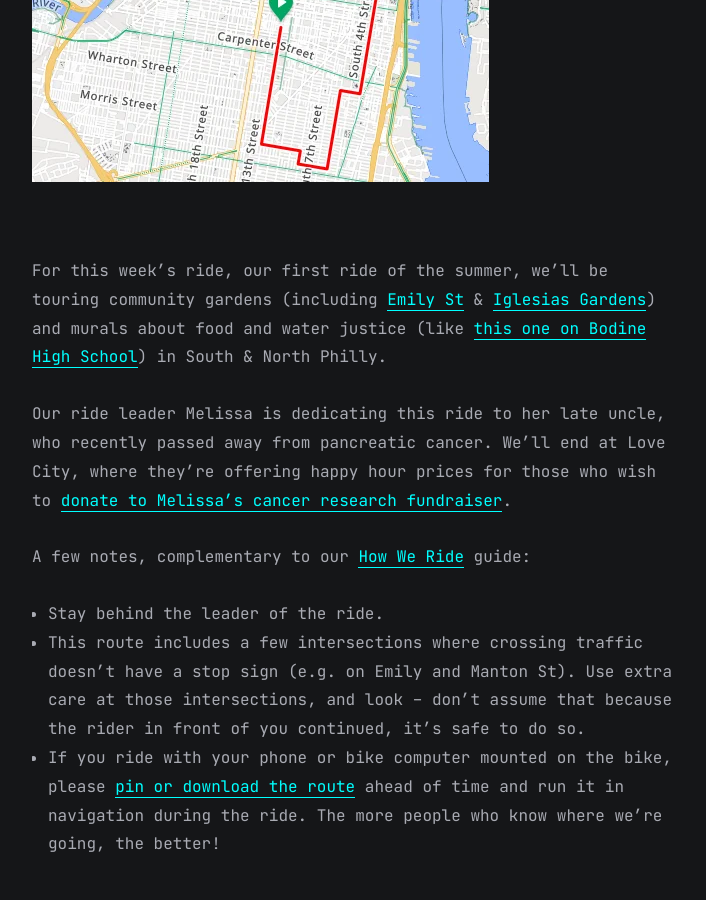
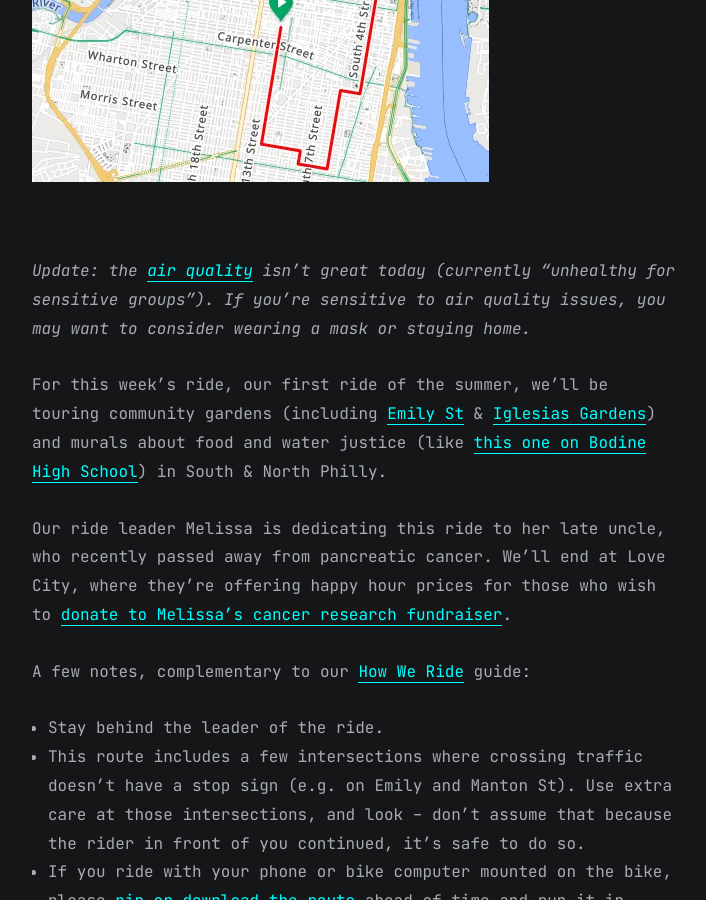
Before and after one commit to wednightrides/wednightrides.github.io, a Jekyll site: the page built from all_collections/_posts/2023-06-28-ride.md, in a window 1280 px wide and 900 px high, scrolled down 904 px. Shown: the whole window, without its empty margins (283-989 px from the left). Built offline with Jekyll 4.4.1, drawn with Linux system fonts in a browser that asks for light colours; nearby versions of some CDN libraries.

Commit message:
update on air quality

```diff
--- a/all_collections/_posts/2023-06-28-ride.md
+++ b/all_collections/_posts/2023-06-28-ride.md
@@ -15,6 +15,8 @@ difficulty_description: Easier
 ride_with_gps_link: https://ridewithgps.com/routes/43430306
 route_image: 2023-06-28_route.png
 ---
+_Update: the [air quality](https://www.phila.gov/services/mental-physical-health/environmental-health-hazards/air-quality/) isn't great today (currently "unhealthy for sensitive groups"). If you're sensitive to air quality issues, you may want to consider wearing a mask or staying home._
+
 For this week's ride, our first ride of the summer, we'll be touring community gardens (including [Emily St](https://www.ngtrust.org/growing-home/) & [Iglesias Gardens](https://iglesiasgardens.com/)) and murals about food and water justice (like [this one on Bodine High School](https://www.muralarts.org/artworks/reading-the-flow-and-chainlinkgreen/)) in South & North Philly.
 
 Our ride leader Melissa is dedicating this ride to her late uncle, who recently passed away from pancreatic cancer. We'll end at Love City, where they're offering happy hour prices for those who wish to [donate to Melissa's cancer research fundraiser](https://profile.pmc.org/MS0448).
```
